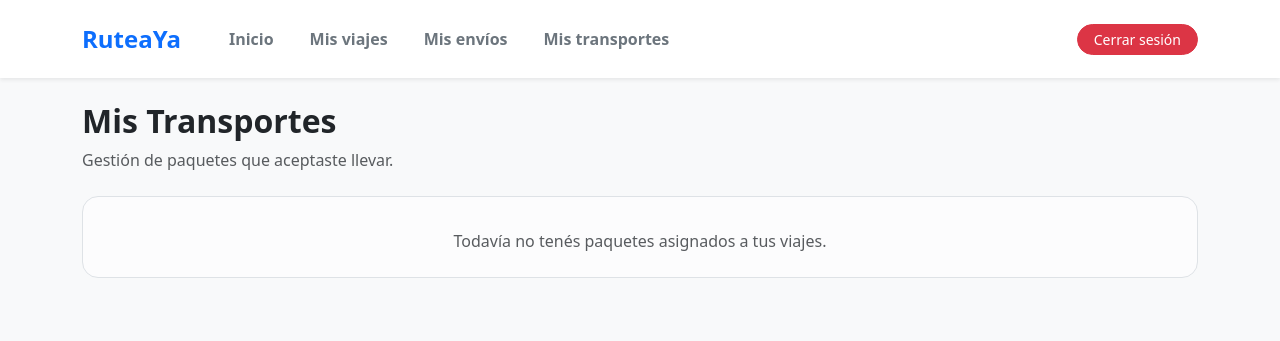
After one commit to CandelaRoger/TP-RuteaYa, an ASP.NET Core app: template RuteaYa.MVC/Views/Transportes/Index.cshtml in a window 1280 px wide. The commit adds this page. Shown: the top 341 px of the page. Run offline with ASP.NET Core 8, Linux system fonts and the light colour scheme; the template is opened without the code that fills it, so the values that code supplies are empty; some libraries are stand-ins or nearby versions.

Commit message:
Gestión de transportes: controladores, vistas y servicios
Se agregaron DTOs y viewmodels para paquetes transportados y actualización de estado. Se crearon ITransporteService y TransporteService para gestionar paquetes y validar cambios de estado. Nuevos controladores y vistas en API y MVC para listar y actualizar transportes del conductor. Se actualizó el MappingProfile y el menú de navegación. Se registró ITransporteService en DI y se amplió el acceso a detalles de envío en EnvioService.

```diff
--- a/RuteaYa.Logica/EnvioService.cs
+++ b/RuteaYa.Logica/EnvioService.cs
@@ -101,7 +101,9 @@ namespace RuteaYa.Logica
         public async Task<EnvioDto?> ObtenerEnvioPorIdAsync(int envioId, int usuarioId)
         {
             var envio = await _context.Envios
-                .FirstOrDefaultAsync(e => e.Id == envioId && e.UsuarioId == usuarioId);
+         .Include(e => e.Viaje)
+         .FirstOrDefaultAsync(e => e.Id == envioId &&
+             (e.UsuarioId == usuarioId || (e.Viaje != null && e.Viaje.UsuarioId == usuarioId)));
 
             return envio == null ? null : MapearAEnvioDto(envio);
         }
--- a/RuteaYa.MVC/Mappings/MappingProfile.cs
+++ b/RuteaYa.MVC/Mappings/MappingProfile.cs
@@ -10,6 +10,7 @@ namespace RuteaYa.MVC.Mappings
         {
             CreateMap<RegistroViewModel, RegistroDto>();
             CreateMap<LoginViewModel, LoginDto>();
+            CreateMap<PaqueteTransporteDto, TransporteItemViewModel>();
         }
 
     }
--- a/RuteaYa.MVC/Views/Shared/_Layout.cshtml
+++ b/RuteaYa.MVC/Views/Shared/_Layout.cshtml
@@ -27,11 +27,11 @@
                     <li class="nav-item">
                         <a class="nav-link fw-semibold px-3 text-secondary" asp-controller="Envios" asp-action="Index">Mis envíos</a>
                     </li>
+                     <li class="nav-item">
+                        <a class="nav-link fw-semibold px-3 text-secondary" asp-controller="Transportes" asp-action="Index">Mis transportes</a>
+                    </li>
                 </ul>
                 <div class="d-flex align-items-center gap-2">
-                    <a asp-controller="Envios" asp-action="Crear" class="btn btn-outline-primary btn-sm rounded-pill px-3 fw-semibold">+ Publicar envío</a>
-                    <a asp-controller="Viajes" asp-action="Crear" class="btn btn-primary btn-sm rounded-pill px-3 fw-semibold">+ Nuevo viaje</a>
-                    <a asp-controller="Auth" asp-action="Login" class="btn btn-outline-secondary btn-sm rounded-pill px-3 ms-2">Cerrar sesión</a>
                     <form asp-controller="Auth" asp-action="Logout" method="post" class="d-inline">
                         @Html.AntiForgeryToken()
                         <button type="submit" class="btn btn-danger btn-sm rounded-pill px-3 ms-2">
--- /dev/null
+++ b/RuteaYa.MVC/Views/Transportes/Index.cshtml
@@ -0,0 +1,138 @@
+@model RuteaYa.MVC.Models.MisTransportesViewModel
+
+@{
+    ViewData["Title"] = "Mis Transportes";
+}
+
+<h2 class="fw-bold text-brand mb-2"><i class="bi bi-truck"></i> Mis Transportes</h2>
+<p class="text-muted mb-4">Gestión de paquetes que aceptaste llevar.</p>
+
+@if (TempData["Error"] != null)
+{
+    <div class="alert alert-danger alert-dismissible fade show rounded-4" role="alert">
+        @TempData["Error"]
+        <button type="button" class="btn-close" data-bs-dismiss="alert"></button>
+    </div>
+}
+
+@if (Model.Transportes == null || !Model.Transportes.Any())
+{
+    <div class="alert alert-light border rounded-4 p-4 text-center text-muted">
+        <i class="bi bi-box-seam fs-3 d-block mb-2"></i>
+        Todavía no tenés paquetes asignados a tus viajes.
+    </div>
+}
+else
+{
+    <div class="card card-custom bg-white p-0">
+        <div class="list-group list-group-flush rounded-4">
+            @foreach (var item in Model.Transportes)
+            {
+                <div class="list-group-item p-4 d-flex flex-column flex-md-row justify-content-between align-items-md-center gap-3">
+
+                    <!-- Información principal -->
+                    <div>
+                        <h6 class="fw-bold mb-1">
+                            @item.Descripcion
+                            <span class="fw-normal text-muted">(@item.OrigenDir → @item.DestinoDir)</span>
+                        </h6>
+                        <p class="text-muted small mb-0">
+                            Ganancia: <strong class="text-success">@item.MontoOfrecido.ToString("C0")</strong>
+                        </p>
+                    </div>
+
+                    <!-- Estado y Acciones -->
+                    <div class="d-flex flex-wrap align-items-center gap-2">
+
+                        <!-- Badge dinámico según Estado -->
+                        @switch (item.Estado)
+                        {
+                            case "Conductor asignado":
+                                <span class="badge bg-secondary-subtle text-secondary border">
+                                    <i class="bi bi-person-check"></i> Conductor asignado
+                                </span>
+                                break;
+                            case "Retirado":
+                                <span class="badge bg-info text-dark border">
+                                    <i class="bi bi-box-arrow-down"></i> Retirado
+                                </span>
+                                break;
+                            case "En Camino":
+                                <span class="badge bg-warning text-dark border">
+                                    <i class="bi bi-truck"></i> En Camino
+                                </span>
+                                break;
+                            case "Entregado":
+                                <span class="badge bg-success text-white">
+                                    <i class="bi bi-check2-all"></i> Entregado
+                                </span>
+                                break;
+                            default:
+                                <span class="badge bg-light text-dark border">@item.Estado</span>
+                                break;
+                        }
+
+                        <!-- Accesos a detalles -->
+                        <a asp-controller="Viajes" asp-action="Detalles" asp-route-id="@item.ViajeId"
+                           class="btn btn-sm btn-outline-secondary rounded-pill">
+                            Ver viaje
+                        </a>
+                        <a asp-controller="Envios" asp-action="Detalles" asp-route-id="@item.EnvioId"
+                           class="btn btn-sm btn-outline-secondary rounded-pill">
+                            Ver envío
+                        </a>
+
+                        <!-- Único Dropdown respetando transiciones de estado -->
+                        @if (item.Estado != "Entregado")
+                        {
+                            <div class="dropdown">
+                                <button class="btn btn-brand btn-sm dropdown-toggle rounded-pill" type="button" data-bs-toggle="dropdown">
+                                    Actualizar Estado
+                                </button>
+                                <ul class="dropdown-menu shadow">
+                                    @if (item.Estado == "Conductor asignado")
+                                    {
+                                        <li>
+                                            <form asp-action="CambiarEstado" method="post">
+                                                <input type="hidden" name="envioId" value="@item.EnvioId" />
+                                                <input type="hidden" name="nuevoEstado" value="Retirado" />
+                                                <button type="submit" class="dropdown-item text-info fw-semibold">
+                                                    Marcar 'Retirado'
+                                                </button>
+                                            </form>
+                                        </li>
+                                    }
+                                    @if (item.Estado == "Retirado")
+                                    {
+                                        <li>
+                                            <form asp-action="CambiarEstado" method="post">
+                                                <input type="hidden" name="envioId" value="@item.EnvioId" />
+                                                <input type="hidden" name="nuevoEstado" value="En Camino" />
+                                                <button type="submit" class="dropdown-item text-primary fw-semibold">
+                                                    Marcar 'En Camino'
+                                                </button>
+                                            </form>
+                                        </li>
+                                    }
+                                    @if (item.Estado == "En Camino")
+                                    {
+                                        <li>
+                                            <form asp-action="CambiarEstado" method="post">
+                                                <input type="hidden" name="envioId" value="@item.EnvioId" />
+                                                <input type="hidden" name="nuevoEstado" value="Entregado" />
+                                                <button type="submit" class="dropdown-item text-success fw-semibold">
+                                                    Marcar 'Entregado'
+                                                </button>
+                                            </form>
+                                        </li>
+                                    }
+                                </ul>
+                            </div>
+                        }
+                    </div>
+
+                </div>
+            }
+        </div>
+    </div>
+}
--- a/RuteaYa.WebApi/Program.cs
+++ b/RuteaYa.WebApi/Program.cs
@@ -68,6 +68,7 @@ builder.Services.AddDbContext<RuteaYaDbContext>(options =>
 
 builder.Services.AddScoped<IAuthService, AuthService>();
 builder.Services.AddScoped<IViajeService, ViajeService>();
+builder.Services.AddScoped<ITransporteService, TransporteService>();
 builder.Services.AddScoped<ITokenService, TokenService>();
 builder.Services.AddScoped<IDashboardService, DashboardService>();
 builder.Services.AddScoped<IEnvioService, EnvioService>();
```
Also changed, not shown: RuteaYa.DTOs/ActualizarEstadoEnvioDto.cs (added, +12 -0 lines), RuteaYa.DTOs/PaqueteTransporteDto.cs (added, +19 -0 lines), RuteaYa.Logica/ITransporteService.cs (added, +76 -0 lines), RuteaYa.MVC/Controllers/TransportesController.cs (added, +73 -0 lines), RuteaYa.MVC/Models/MisTransportesViewModel.cs (added, +18 -0 lines), RuteaYa.WebApi/Controllers/TransportesApiController.cs (added, +54 -0 lines).
